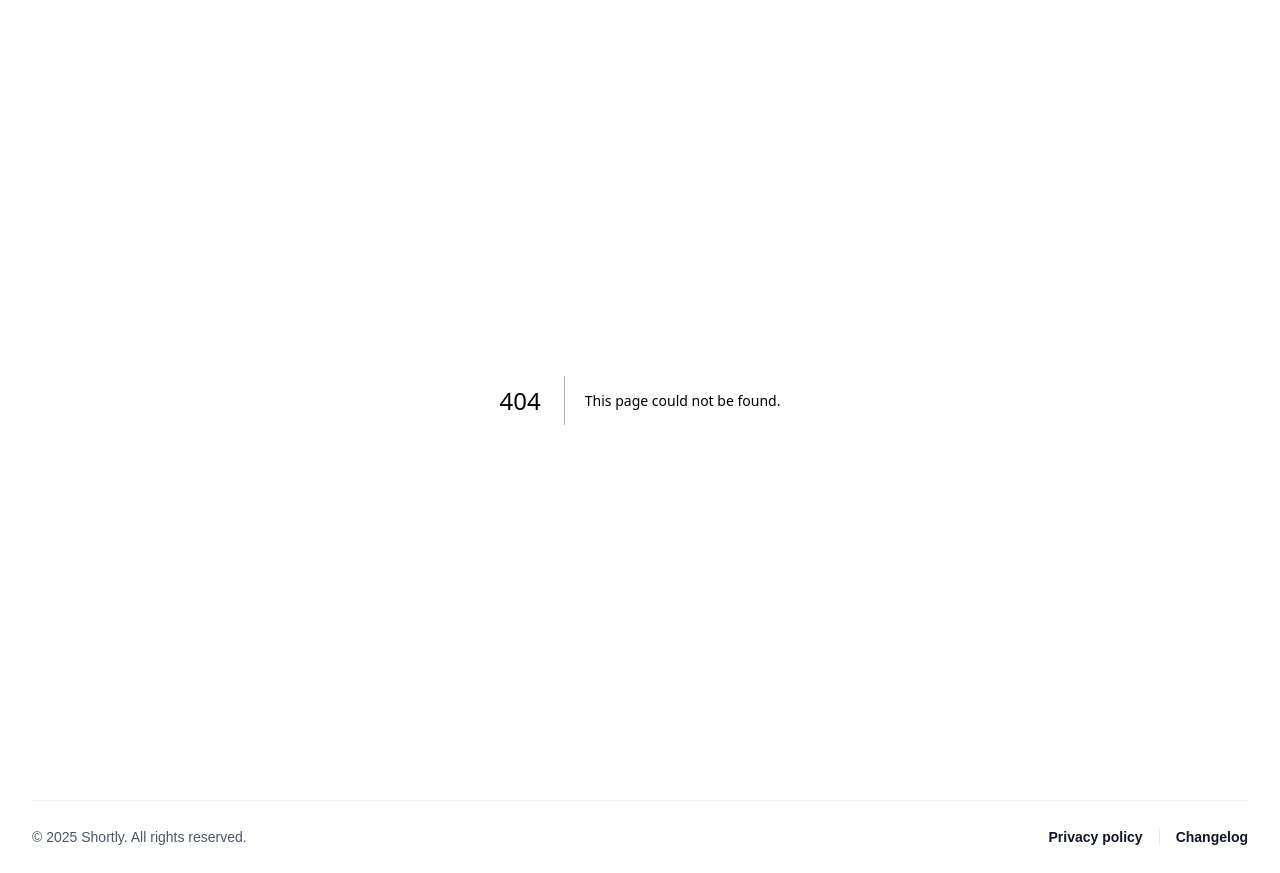
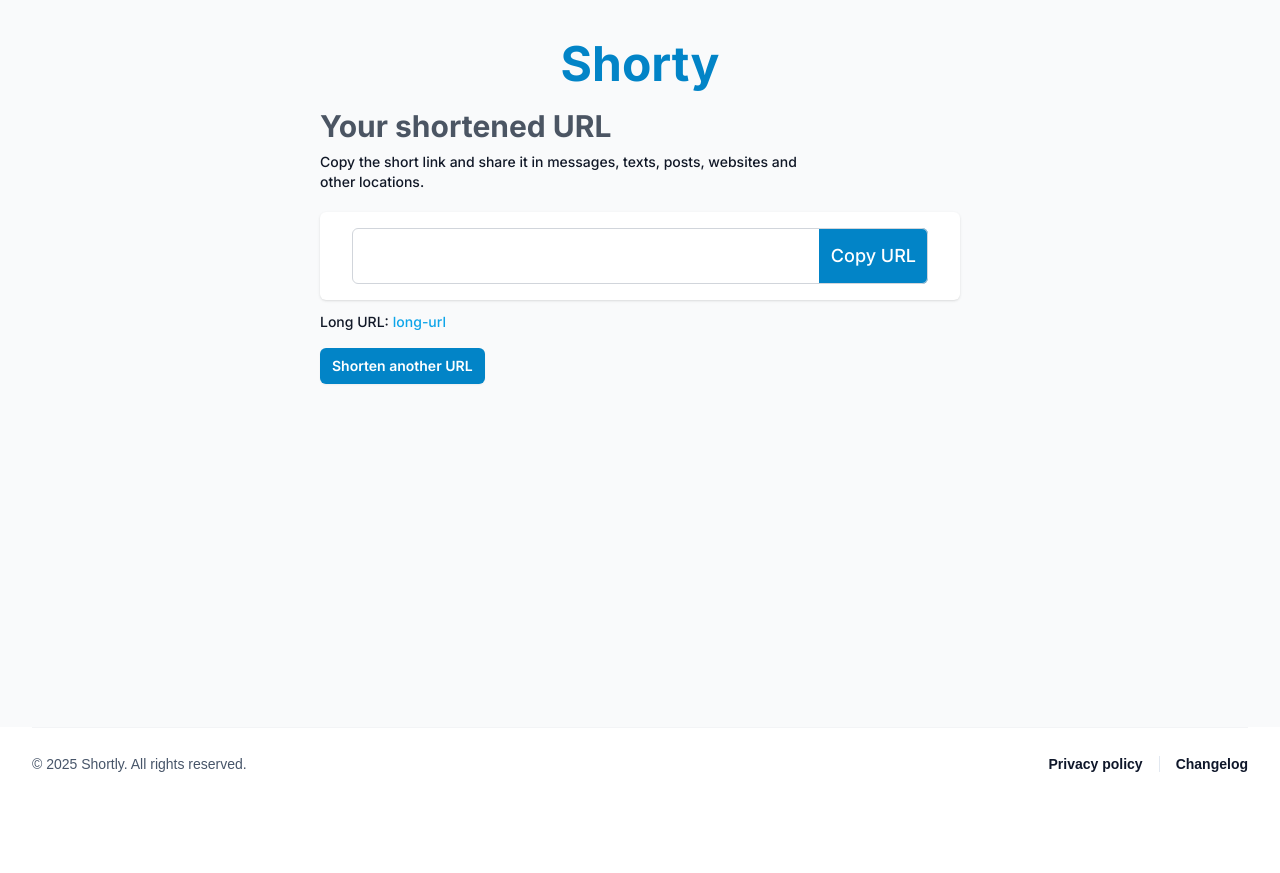
Before and after one commit to hasunnilupul/shorty, a Next.js app: page /shortener in a window 1280 px wide. Before the commit this address had no page. After the commit the page ends 800 px from the top, so only its background shows below. Built offline with nearby package versions, Linux system fonts and the light colour scheme.

Commit message:
added copy shortened url page and redirect back to home page

```diff
--- a/app/globals.css
+++ b/app/globals.css
@@ -12,3 +12,8 @@ body {
   background: var(--background);
   font-family: Arial, Helvetica, sans-serif;
 }
+
+main {
+  flex-grow: 1;
+  flex-shrink: 0;
+}
--- /dev/null
+++ b/app/shortener/page.tsx
@@ -0,0 +1,11 @@
+import CopyUrl from "@/components/copy-url";
+
+export default function ShortenerPage() {
+  return (
+    <main className="flex flex-col items-center justify-start space-y-5 p-3 sm:p-10 bg-gray-50 font-[family-name:var(--font-inter)]">
+      <h1 className="text-4xl sm:text-5xl font-bold text-sky-600">Shorty</h1>
+
+      <CopyUrl />
+    </main>
+  );
+}
--- /dev/null
+++ b/components/copy-url.tsx
@@ -0,0 +1,57 @@
+import Link from "next/link";
+
+export default function CopyUrl() {
+  return (
+    <section className="flex flex-col items-start justify-center w-full md:max-w-screen-sm">
+      <div className="flex-col items-start">
+        <h3 className="text-xl sm:text-3xl font-bold text-gray-600">
+          Your shortened URL
+        </h3>
+        <p className="mt-2 text-xs sm:text-sm font-medium text-gray-900 sm:max-w-lg">
+          Copy the short link and share it in messages, texts, posts, websites
+          and other locations.
+        </p>
+      </div>
+
+      <div className="mt-5 w-full py-2 px-3 sm:py-4 sm:px-8 bg-white rounded-md shadow">
+        <label htmlFor="link" className="sr-only">
+          Link
+        </label>
+        <div className="flex items-center rounded-md bg-white h-10 sm:h-14 outline outline-1 -outline-offset-1 outline-gray-300">
+          <input
+            id="link"
+            name="link"
+            type="url"
+            className="flex-grow block h-full min-w-0 rounded-l-md py-1.5 pl-1.5 sm:pl-3 text-sm/6 sm:text-base text-gray-900 placeholder:text-gray-400 focus:outline focus:outline-2 focus:-outline-offset-2 focus:outline-gray-800"
+          />
+          <div className="shrink-0 flex h-full focus-within:relative">
+            <button
+              type="button"
+              className="block px-1.5 sm:px-3 bg-sky-600 text-white text-base sm:text-lg font-medium rounded-r-md"
+            >
+              Copy URL
+            </button>
+          </div>
+        </div>
+      </div>
+
+      <p className="mt-3 text-xs sm:text-sm font-medium text-gray-900 sm:max-w-lg">
+        <span className="mr-1">Long URL:</span>
+        <a
+          href="long-url"
+          target="_blank"
+          className="text-sky-500 hover:underline"
+        >
+          long-url
+        </a>
+      </p>
+
+      <Link
+        href="/"
+        className="mt-4 rounded-md bg-sky-600 px-3 py-2 text-sm font-semibold text-white shadow-sm hover:bg-sky-500 focus-visible:outline focus-visible:outline-2 focus-visible:outline-offset-2 focus-visible:outline-sky-600"
+      >
+        Shorten another URL
+      </Link>
+    </section>
+  );
+}
--- a/components/paste-url.tsx
+++ b/components/paste-url.tsx
@@ -5,12 +5,12 @@ export default function PasteUrl() {
         Paste the URL to be shortened
       </h3>
 
-      <form action={"post"} className="w-full">
+      <form action={"/shortener"} className="w-full">
         <div className="mt-5">
           <label htmlFor="link" className="sr-only">
             Link
           </label>
-          <div className="flex items-center rounded-md bg-white h-14 outline outline-1 -outline-offset-1 outline-gray-300">
+          <div className="flex items-center rounded-md bg-white h-10 sm:h-14 outline outline-1 -outline-offset-1 outline-gray-300">
             <input
               id="link"
               name="link"
```
